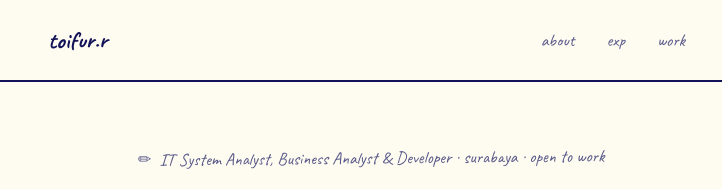
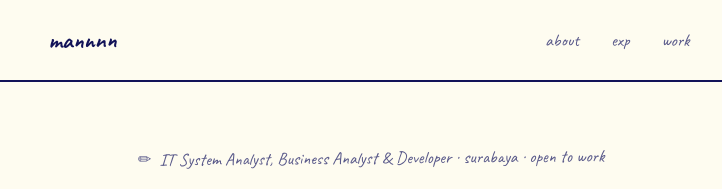
Before and after one commit to mangyoi/portow, a plain HTML site: page index.html in a window 1280 px wide. Shown: the top 189 px of the page, 0-722 px from the left. Drawn offline with Linux system fonts and the light colour scheme.

Commit message:
update apaan iki cik

```diff
--- a/index.html
+++ b/index.html
@@ -132,7 +132,7 @@
 
 
 <nav>
-  <span class="nav-logo">toifur.r</span>
+  <span class="nav-logo">mannnn</span>
   <div class="nav-links">
     <a href="#about">about</a>
     <a href="#exp">exp</a>
```
